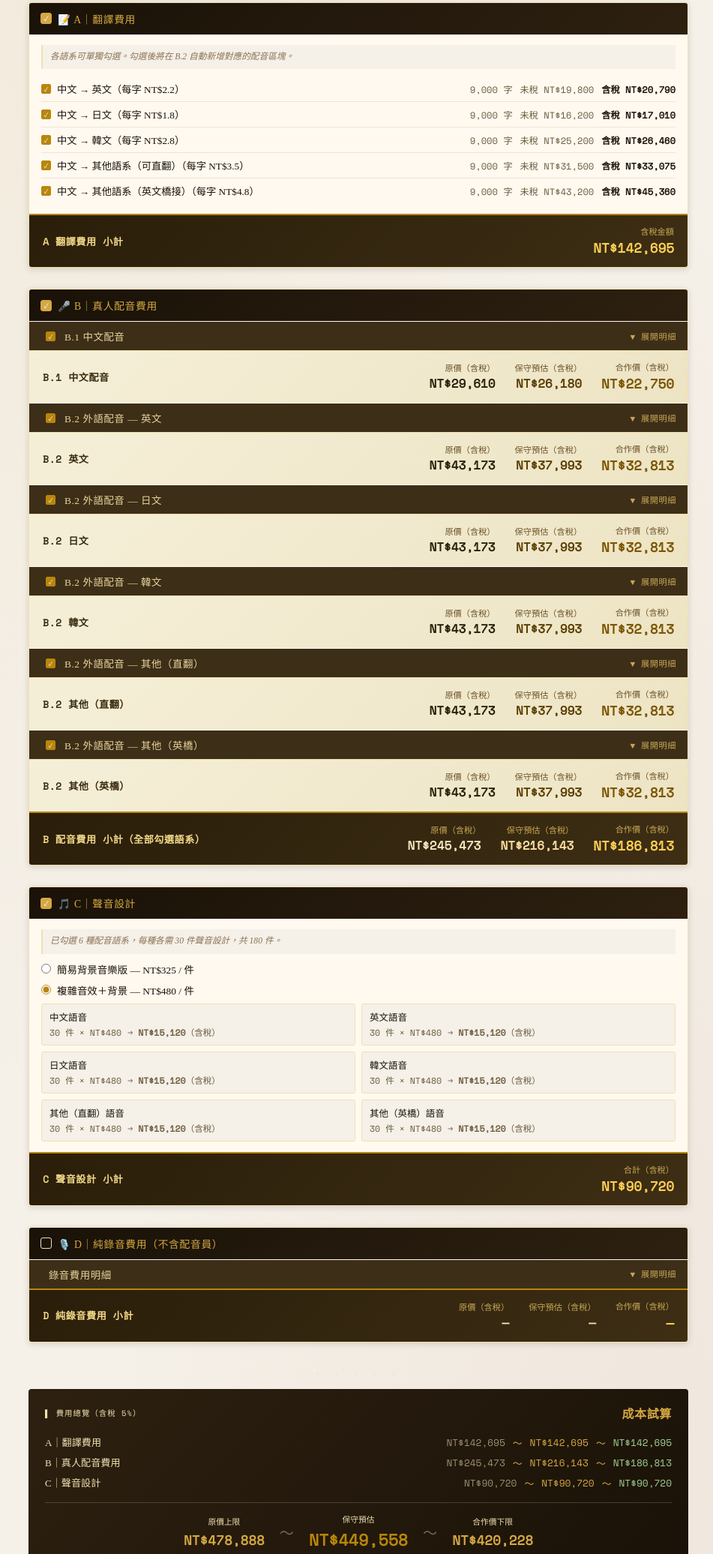
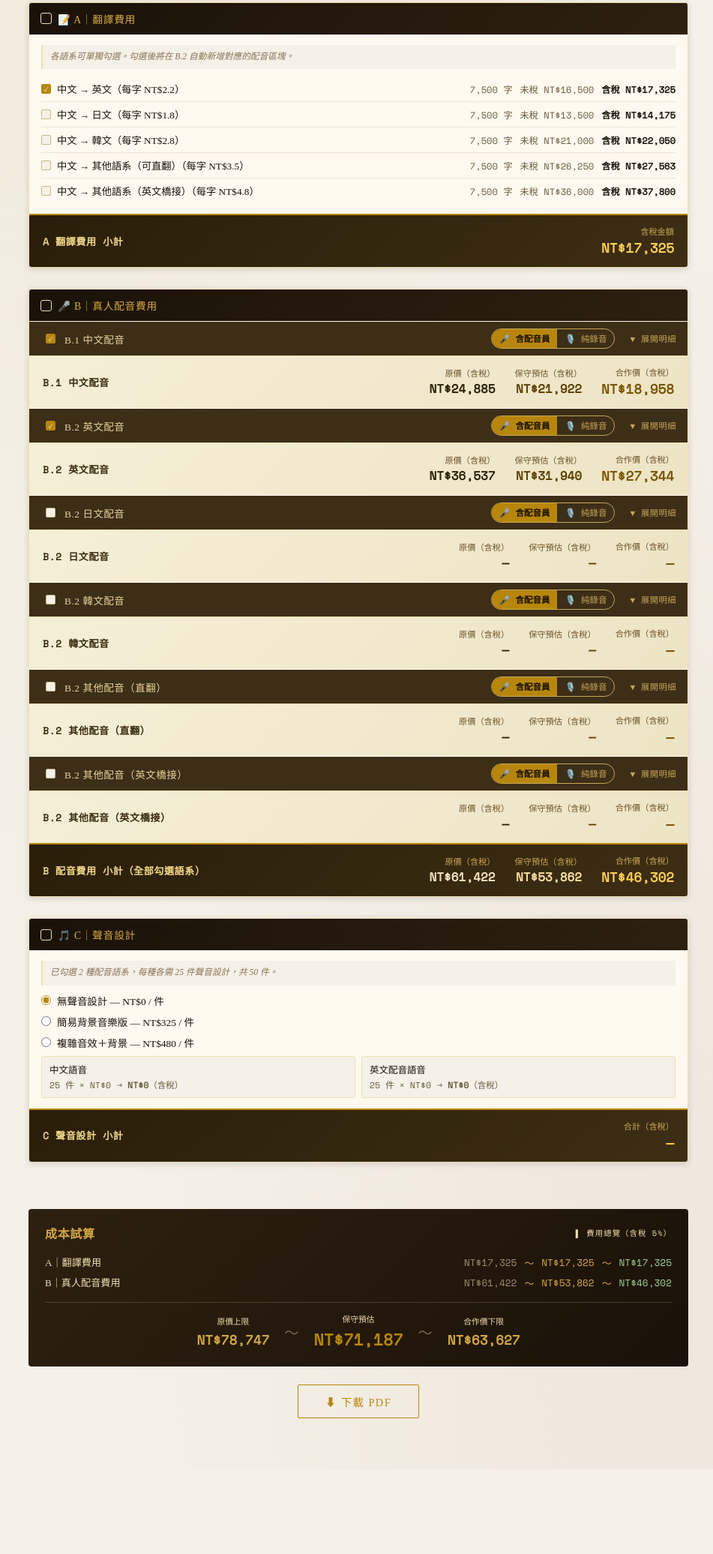
Before and after one commit to ougaga26-lab/AudioGuideCostEstimator, a plain HTML site: page index.html in a window 1280 px wide. Shown: the part 504-2576 px from the top of the page at 75% size, without its empty margins (162-1113 px from the left). After the commit the page ends 2463 px from the top, so only its background shows below. Drawn offline with nearby package versions, Linux system fonts and the light colour scheme.

Commit message:
Implement mode toggle and update input defaults
Add mode toggle functionality and update input values for character count and item count.

```diff
--- a/index.html
+++ b/index.html
@@ -83,6 +83,12 @@ h1 span{color:var(--gold);}
 .stot-val{font-family:'Space Mono',monospace;font-size:1rem;color:#f5e8c0;font-weight:bold;}
 .stot-val.gold{color:#ffd055;font-size:1.1rem;font-weight:bold;}
 .stot-val.mid{color:#ffe0a0;font-size:1rem;font-weight:bold;}
+
+/* Mode toggle switch (VO / REC) */
+.mode-toggle{display:flex;align-items:center;gap:0;border-radius:20px;overflow:hidden;border:1px solid #c8a855;flex-shrink:0;}
+.mode-toggle-btn{background:transparent;border:none;padding:4px 10px;font-size:.72rem;font-family:'Space Mono',monospace;cursor:pointer;color:#c8a855;transition:all .2s;white-space:nowrap;}
+.mode-toggle-btn.active{background:var(--gold);color:var(--ink);font-weight:bold;}
+.mode-toggle-btn:hover:not(.active){background:rgba(200,168,85,.15);}
 
 /* Sub-level totals (B.1, B.2 each) — light bg, dark text */
 .sub-sec-total{background:linear-gradient(135deg,#f5efd8,#ede4c4);border-top:1px solid var(--gold-p);padding:13px 18px;display:flex;flex-wrap:wrap;gap:8px 26px;justify-content:flex-end;align-items:center;}
@@ -198,8 +204,8 @@ td.num{font-family:'Space Mono',monospace;}
       <span class="card-icon">✍️</span>
       <div class="card-title">以中文總字數估算</div>
       <div class="input-group">
-        <div class="input-row"><label>中文總字數</label><input type="number" id="chars-input" value="9000" min="1" oninput="onInput()"><span class="unit">字</span></div>
-        <div class="input-row"><label>總共則數</label><input type="number" id="chars-count" value="30" min="1" oninput="onInput()"><span class="unit">則</span></div>
+        <div class="input-row"><label>中文總字數</label><input type="number" id="chars-input" value="7500" min="1" oninput="onInput()"><span class="unit">字</span></div>
+        <div class="input-row"><label>總共則數</label><input type="number" id="chars-count" value="25" min="1" oninput="onInput()"><span class="unit">則</span></div>
       </div>
     </div>
     <div class="mode-card" id="card-mins" onclick="selectMode('mins')">
@@ -251,12 +257,16 @@ td.num{font-family:'Space Mono',monospace;}
       <div class="sub-hd" onclick="toggleSubBody('sub-b1')">
         <input type="checkbox" class="sub-cb" id="chk-B1" checked onclick="event.stopPropagation()" onchange="syncBHeader();recalcC();recalcGrand()">
         &nbsp;B.1 中文配音
-        <span class="sub-toggle-icon" id="icon-sub-b1">▼ 展開明細</span>
+        <div class="mode-toggle" onclick="event.stopPropagation()" style="margin-left:auto;">
+          <button class="mode-toggle-btn active" id="b1-btn-vo" onclick="setLangMode('b1','vo')">🎤 含配音員</button>
+          <button class="mode-toggle-btn" id="b1-btn-rec" onclick="setLangMode('b1','rec')">🎙️ 純錄音</button>
+        </div>
+        <span class="sub-toggle-icon" id="icon-sub-b1" style="margin-left:12px;">▼ 展開明細</span>
       </div>
       <div class="sub-body" id="sub-b1">
         <div class="note">錄製時間約成品時間的 5 倍（10 分鐘成品 ≈ 50 分鐘錄製）</div>
         <table>
-          <thead><tr><th>項目</th><th>計算方式</th><th class="r">原價</th><th class="r">保守預估</th><th class="r">合作價</th></tr></thead>
+          <thead><tr><th>項目</th><th>單價</th><th>計算方式</th><th class="r">原價</th><th class="r">保守預估</th><th class="r">合作價</th></tr></thead>
           <tbody id="tbl-b1"></tbody>
         </table>
       </div>
@@ -283,18 +293,22 @@ td.num{font-family:'Space Mono',monospace;}
   <div class="cat-wrap" style="animation-delay:.18s">
     <div class="cat-hd">
       <label class="cat-hd-label" onclick="event.stopPropagation()">
-        <input type="checkbox" class="cb" id="chk-C" checked onchange="recalcGrand()">
+        <input type="checkbox" class="cb" id="chk-C" checked onclick="return false">
         🎵 C｜聲音設計
       </label>
     </div>
     <div class="cat-body" id="body-C">
       <div class="note" id="sound-note">依配音語系數量計費，每種語系的語音各自需要聲音設計。</div>
       <div class="radio-row">
-        <input type="radio" name="sound" id="s-simple" value="325" onchange="recalcC();recalcGrand()">
+        <input type="radio" name="sound" id="s-none" value="0" onchange="$('chk-C').checked=false;recalcC();recalcGrand()">
+        <label for="s-none">無聲音設計 — NT$0 / 件</label>
+      </div>
+      <div class="radio-row">
+        <input type="radio" name="sound" id="s-simple" value="325" onchange="$('chk-C').checked=true;recalcC();recalcGrand()">
         <label for="s-simple">簡易背景音樂版 — NT$325 / 件</label>
       </div>
       <div class="radio-row">
-        <input type="radio" name="sound" id="s-complex" value="480" checked onchange="recalcC();recalcGrand()">
+        <input type="radio" name="sound" id="s-complex" value="480" checked onchange="$('chk-C').checked=true;recalcC();recalcGrand()">
         <label for="s-complex">複雜音效＋背景 — NT$480 / 件</label>
       </div>
       <!-- per-lang breakdown -->
@@ -306,44 +320,13 @@ td.num{font-family:'Space Mono',monospace;}
     </div>
   </div>
 
-  <!-- D: Pure Recording -->
-  <div class="cat-wrap" style="animation-delay:.24s">
-    <div class="cat-hd">
-      <label class="cat-hd-label" onclick="event.stopPropagation()">
-        <input type="checkbox" class="cb" id="chk-D" onchange="recalcGrand()">
-        🎙️ D｜純錄音費用（不含配音員）
-      </label>
-    </div>
-    <div class="sub-wrap">
-      <div class="sub-hd" onclick="toggleSubBody('sub-d')">
-        &nbsp;錄音費用明細
-        <span class="sub-toggle-icon" id="icon-sub-d">▼ 展開明細</span>
-      </div>
-      <div class="sub-body" id="sub-d">
-        <div class="note">錄製時間約成品時間的 6 倍（10 分鐘成品 ≈ 1 小時錄製），預設未勾選。</div>
-        <table>
-          <thead><tr><th>項目</th><th>計算方式</th><th class="r">原價</th><th class="r">保守預估</th><th class="r">合作價</th></tr></thead>
-          <tbody id="tbl-d"></tbody>
-        </table>
-      </div>
-    </div>
-    <div class="sec-total" id="sec-tot-D">
-      <span class="sec-total-label">D 純錄音費用 小計</span>
-      <div class="stot"><span class="stot-lbl">原價（含稅）</span><span class="stot-val" id="stot-D-orig">—</span></div>
-      <div class="stot"><span class="stot-lbl">保守預估（含稅）</span><span class="stot-val mid" id="stot-D-mid">—</span></div>
-      <div class="stot"><span class="stot-lbl">合作價（含稅）</span><span class="stot-val gold" id="stot-D-collab">—</span></div>
-    </div>
-  </div>
-
   <div class="ornament">· · · · ·</div>
 
   <!-- Grand total panel -->
   <div class="grand-panel">
     <div class="gp-header">
-      <div>
-        <div class="gp-title">▌ 費用總覽（含稅 5%）</div>
-      </div>
       <div class="gp-label-main">成本試算</div>
+      <div class="gp-title">▌ 費用總覽（含稅 5%）</div>
     </div>
     <div class="gp-breakdown" id="gp-breakdown"></div>
     <div class="gp-total-row" id="gp-total-row">
@@ -384,33 +367,84 @@ function fmtTime(mins){
 }
 
 const LANGS=[
-  {key:'en',name:'英文',   label:'中文 → 英文',               rate:2.2},
-  {key:'ja',name:'日文',   label:'中文 → 日文',               rate:1.8},
-  {key:'ko',name:'韓文',   label:'中文 → 韓文',               rate:2.8},
-  {key:'ot',name:'其他（直翻）',label:'中文 → 其他語系（可直翻）',rate:3.5},
-  {key:'ob',name:'其他（英橋）',label:'中文 → 其他語系（英文橋接）',rate:4.8},
+  {key:'en',name:'英文配音',         label:'中文 → 英文',               rate:2.2},
+  {key:'ja',name:'日文配音',         label:'中文 → 日文',               rate:1.8},
+  {key:'ko',name:'韓文配音',         label:'中文 → 韓文',               rate:2.8},
+  {key:'ot',name:'其他配音（直翻）', label:'中文 → 其他語系（可直翻）', rate:3.5},
+  {key:'ob',name:'其他配音（英文橋接）',label:'中文 → 其他語系（英文橋接）',rate:4.8},
 ];
 const B1=[
-  {n:'中文配音',   h:5000,oM:1,cM:1,t:'hr'},
-  {n:'剪輯費',     h:800, oM:2,cM:0,t:'hr'},
-  {n:'錄音室租金', h:1500,oM:1,cM:1,t:'hr'},
-  {n:'領班費',     h:1200,oF:1,cF:0,t:'fx'},
-  {n:'聲導費',     h:2000,oF:0,cF:0,t:'fx'},
+  {n:'中文配音',   h:5000,oM:1,cM:1,t:'hr',u:'/ 小時'},
+  {n:'剪輯費',     h:800, oM:2,cM:0,t:'hr',u:'/ 小時'},
+  {n:'錄音室租金', h:1500,oM:1,cM:1,t:'hr',u:'/ 小時'},
+  {n:'領班費',     h:1200,oF:1,cF:0,t:'fx',u:'/ 場'},
+  {n:'聲導費',     h:2000,oF:0,cF:0,t:'fx',u:'/ 場'},
 ];
 const B2=[
-  {n:'外語配音',   h:6000,oM:1,cM:1,t:'hr'},
-  {n:'剪輯費',     h:800, oM:2,cM:0,t:'hr'},
-  {n:'錄音室租金', h:1500,oM:1,cM:1,t:'hr'},
-  {n:'領班費',     h:1200,oF:1,cF:0,t:'fx'},
-  {n:'聲導費',     h:2000,oF:1,cF:0,t:'fx'},
+  {n:'外語配音',   h:6000,oM:1,cM:1,t:'hr',u:'/ 小時'},
+  {n:'剪輯費',     h:800, oM:2,cM:0,t:'hr',u:'/ 小時'},
+  {n:'錄音室租金', h:1500,oM:1,cM:1,t:'hr',u:'/ 小時'},
+  {n:'領班費',     h:1200,oF:1,cF:0,t:'fx',u:'/ 場'},
+  {n:'聲導費',     h:2000,oF:1,cF:0,t:'fx',u:'/ 場'},
+];
+const B2_OTHER=[
+  {n:'外語配音',   h:6500,oM:1,cM:1,t:'hr',u:'/ 小時'},
+  {n:'剪輯費',     h:800, oM:2,cM:0,t:'hr',u:'/ 小時'},
+  {n:'錄音室租金', h:1500,oM:1,cM:1,t:'hr',u:'/ 小時'},
+  {n:'領班費',     h:1200,oF:1,cF:0,t:'fx',u:'/ 場'},
+  {n:'聲導費',     h:2000,oF:1,cF:0,t:'fx',u:'/ 場'},
 ];
 const D=[
-  {n:'剪輯費',     h:800, oM:2,cM:0,t:'hr'},
-  {n:'錄音室租金', h:1500,oM:1,cM:1,t:'hr'},
-  {n:'領班費',     h:1200,oF:1,cF:0,t:'fx'},
+  {n:'剪輯費',     h:800, oM:2,cM:0,t:'hr',u:'/ 小時'},
+  {n:'錄音室租金', h:1500,oM:1,cM:1,t:'hr',u:'/ 小時'},
+  {n:'領班費',     h:1200,oF:1,cF:0,t:'fx',u:'/ 場'},
 ];
 
-let mode='chars', zhMins=40, fMins=50, zhChars=9000, nItems=30;
+let mode='chars', zhMins=7500/225, fMins=(7500/225)*1.25, zhChars=7500, nItems=25;
+// langMode: 'vo' = voiceover (含配音員), 'rec' = pure recording (純錄音)
+// keys: 'b1' for B.1, lang.key for each B.2
+const langMode = { b1:'vo', en:'vo', ja:'vo', ko:'vo', ot:'vo', ob:'vo' };
+
+function setLangMode(key, m){
+  langMode[key]=m;
+  // update toggle button styles
+  const voBtn=$(key+'-btn-vo'), recBtn=$(key+'-btn-rec');
+  if(voBtn&&recBtn){
+    voBtn.classList.toggle('active', m==='vo');
+    recBtn.classList.toggle('active', m==='rec');
+  }
+  // update note in sub-body
+  const noteEl=document.querySelector(`#sub-${key==='b1'?'b1':('B2_'+key)} .note`);
+  if(noteEl){
+    if(m==='rec') noteEl.textContent='純錄音（客戶自備配音員）：錄製時間約成品時間的 6 倍';
+    else noteEl.textContent = key==='b1'
+      ? '錄製時間約成品時間的 5 倍（10 分鐘成品 ≈ 50 分鐘錄製）'
+      : '外語時長約中文的 1.25 倍；錄製時間約成品的 5 倍';
+  }
+  // re-render B1 table if toggling b1 mode
+  if(key==='b1'){
+    const d=calcRows(getItemsAndHrs('b1').items, getItemsAndHrs('b1').hrs);
+    renderTableRows('tbl-b1', d);
+  } else {
+    recalcB2Values();
+  }
+  recalcC();
+  recalcGrand();
+}
+
+function getItemsAndHrs(key){
+  const m = langMode[key]||'vo';
+  if(key==='b1'){
+    return m==='vo'
+      ? {items:B1, hrs:zhMins*REC_VO/60}
+      : {items:D,  hrs:zhMins*REC_A/60};
+  } else {
+    const b2Items = (key==='ot'||key==='ob') ? B2_OTHER : B2;
+    return m==='vo'
+      ? {items:b2Items, hrs:fMins*REC_VO/60}
+      : {items:D,       hrs:fMins*REC_A/60};
+  }
+}
 
 const $=id=>document.getElementById(id);
 const fmt=n=>'NT$'+Math.round(n).toLocaleString('zh-TW');
@@ -423,14 +457,17 @@ function calcRows(items, recHrs){
     if(it.t==='hr'){o=it.h*recHrs*(it.oM||0);c=it.h*recHrs*(it.cM||0);desc=(it.oM||0)>0?`錄製 ${recHrs.toFixed(2)}h × ${it.oM}`:'不計';}
     else{o=it.h*(it.oF||0);c=it.h*(it.cF||0);desc=(it.oF||0)>0?`${it.oF} 場`:'不計';}
     orig+=o;collab+=c;
-    return {n:it.n,desc,o,c,mid:(o+c)/2};
+    const unitStr = `NT$${it.h.toLocaleString('zh-TW')} ${it.u||''}`;
+    return {n:it.n,unit:unitStr,desc,o,c,mid:(o+c)/2};
   });
   return {rows,orig,collab,mid:(orig+collab)/2};
 }
 
 function renderTableRows(tbodyId, data){
   $(tbodyId).innerHTML=data.rows.map(r=>`<tr>
-    <td>${r.n}</td><td class="dim">${r.desc}</td>
+    <td>${r.n}</td>
+    <td class="dim">${r.unit}</td>
+    <td class="dim">${r.desc}</td>
     <td class="num r">${r.o>0?fmt(r.o):'—'}</td>
     <td class="num r">${r.mid>0?fmt(r.mid):'—'}</td>
     <td class="num r">${r.c>0?fmt(r.c):'—'}</td>
@@ -466,7 +503,11 @@ function syncAHeader(){
 // ── B: toggle all B subs ──
 function toggleAllB(checked){
   $('chk-B1').checked=checked;
-  LANGS.forEach(l=>{const e=$('chk-B2_'+l.key);if(e)e.checked=checked;});
+  LANGS.forEach(l=>{
+    b2Checked[l.key]=checked;
+    const e=$('chk-B2_'+l.key);
+    if(e) e.checked=checked;
+  });
   recalcC();recalcGrand();
 }
 function syncBHeader(){
@@ -482,8 +523,9 @@ function checkedB2Langs(){return LANGS.filter(l=>{const e=$('chk-B2_'+l.key);ret
 
 function activeVoiceList(){
   const list=[];
-  if($('chk-B1')&&$('chk-B1').checked)list.push({key:'zh',name:'中文'});
-  LANGS.forEach(l=>{const e=$('chk-B2_'+l.key);if(e&&e.checked)list.push({key:l.key,name:l.name});});
+  // Only count langs in VO mode for sound design (pure recording doesn't need sound design per-lang)
+  if($('chk-B1')&&$('chk-B1').checked&&(langMode['b1']||'vo')==='vo') list.push({key:'zh',name:'中文'});
+  LANGS.forEach(l=>{const e=$('chk-B2_'+l.key);if(e&&e.checked&&(langMode[l.key]||'vo')==='vo')list.push({key:l.key,name:l.name});});
   return list;
 }
 
@@ -491,18 +533,16 @@ function activeVoiceList(){
 function recalcB2Values(){
   LANGS.forEach(lang=>{
     const bid='B2_'+lang.key;
-    const recHrs=fMins*REC_VO/60;
-    const data=calcRows(B2,recHrs);
+    const {items,hrs}=getItemsAndHrs(lang.key);
+    const data=calcRows(items,hrs);
     const {rows,orig,collab,mid}=data;
-    // update tbody
     const tbody=document.querySelector(`#sub-${bid} tbody`);
     if(tbody) tbody.innerHTML=rows.map(r=>`<tr>
-      <td>${r.n}</td><td class="dim">${r.desc}</td>
+      <td>${r.n}</td><td class="dim">${r.unit}</td><td class="dim">${r.desc}</td>
       <td class="num r">${r.o>0?fmt(r.o):'—'}</td>
       <td class="num r">${r.mid>0?fmt(r.mid):'—'}</td>
       <td class="num r">${r.c>0?fmt(r.c):'—'}</td>
     </tr>`).join('');
-    // update sub-totals: find the sec-total after sub-body
     const subWrap=document.querySelector(`#chk-${bid}`)?.closest('.sub-wrap');
     if(subWrap){
       const vals=subWrap.querySelectorAll('.stot-val');
@@ -514,33 +554,45 @@ function recalcB2Values(){
   recalcC();
 }
 
+// Default B2 checked state — only EN on first load
+const b2Checked = { en:true, ja:false, ko:false, ot:false, ob:false };
+
 // ── Rebuild B2 blocks ──
 function rebuildB2(){
   const container=$('b2-container');
   container.innerHTML='';
   LANGS.forEach((lang,idx)=>{
     const bid='B2_'+lang.key;
-    const recHrs=fMins*REC_VO/60;
-    const data=calcRows(B2,recHrs);
+    const {items,hrs}=getItemsAndHrs(lang.key);
+    const data=calcRows(items,hrs);
     const {rows,orig,collab,mid}=data;
     const rowsHtml=rows.map(r=>`<tr>
-      <td>${r.n}</td><td class="dim">${r.desc}</td>
+      <td>${r.n}</td><td class="dim">${r.unit}</td><td class="dim">${r.desc}</td>
       <td class="num r">${r.o>0?fmt(r.o):'—'}</td>
       <td class="num r">${r.mid>0?fmt(r.mid):'—'}</td>
       <td class="num r">${r.c>0?fmt(r.c):'—'}</td>
     </tr>`).join('');
+    const curMode=langMode[lang.key]||'vo';
+    const noteText=curMode==='vo'
+      ? '外語時長約中文的 1.25 倍；錄製時間約成品的 5 倍'
+      : '純錄音（客戶自備配音員）：錄製時間約成品時間的 6 倍';
+    const isChecked = b2Checked[lang.key] !== false;
     container.insertAdjacentHTML('beforeend',`
       <div class="sub-wrap">
         <div class="sub-hd" onclick="toggleSubBody('sub-${bid}')">
-          <input type="checkbox" class="sub-cb" id="chk-${bid}" checked
-            onclick="event.stopPropagation()" onchange="syncBHeader();recalcC();recalcGrand()">
-          &nbsp;B.2 外語配音 — ${lang.name}
-          <span class="sub-toggle-icon" id="icon-sub-${bid}">▼ 展開明細</span>
+          <input type="checkbox" class="sub-cb" id="chk-${bid}" ${isChecked?'checked':''}
+            onclick="event.stopPropagation()" onchange="b2Checked['${lang.key}']=this.checked;syncBHeader();recalcC();recalcGrand()">
+          &nbsp;B.2 ${lang.name}
+          <div class="mode-toggle" onclick="event.stopPropagation()" style="margin-left:auto;">
+            <button class="mode-toggle-btn ${curMode==='vo'?'active':''}" id="${lang.key}-btn-vo" onclick="setLangMode('${lang.key}','vo')">🎤 含配音員</button>
+            <button class="mode-toggle-btn ${curMode==='rec'?'active':''}" id="${lang.key}-btn-rec" onclick="setLangMode('${lang.key}','rec')">🎙️ 純錄音</button>
+          </div>
+          <span class="sub-toggle-icon" id="icon-sub-${bid}" style="margin-left:12px;">▼ 展開明細</span>
         </div>
         <div class="sub-body" id="sub-${bid}">
-          <div class="note">外語時長約中文的 1.25 倍；錄製時間約成品的 5 倍</div>
+          <div class="note">${noteText}</div>
           <table>
-            <thead><tr><th>項目</th><th>計算方式</th><th class="r">原價</th><th class="r">保守預估</th><th class="r">合作價</th></tr></thead>
+            <thead><tr><th>項目</th><th>單價</th><th>計算方式</th><th class="r">原價</th><th class="r">保守預估</th><th class="r">合作價</th></tr></thead>
             <tbody>${rowsHtml}</tbody>
           </table>
         </div>
@@ -609,7 +661,8 @@ function recalcGrand(){
   // B
   let bOrig=0,bCollab=0,bMid=0,bAny=false;
   if($('chk-B1')&&$('chk-B1').checked){
-    const d=calcRows(B1,zhMins*REC_VO/60);
+    const {items,hrs}=getItemsAndHrs('b1');
+    const d=calcRows(items,hrs);
     $('sb1-orig').textContent=fmt(d.orig*TAX);
     $('sb1-mid').textContent=fmt(d.mid*TAX);
     $('sb1-collab').textContent=fmt(d.collab*TAX);
@@ -622,7 +675,8 @@ function recalcGrand(){
     const subWrap=e?.closest('.sub-wrap');
     const vals=subWrap?.querySelectorAll('.stot-val');
     if(e&&e.checked){
-      const d=calcRows(B2,fMins*REC_VO/60);
+      const {items,hrs}=getItemsAndHrs(l.key);
+      const d=calcRows(items,hrs);
       if(vals&&vals[0]){vals[0].textContent=fmt(d.orig*TAX);vals[1].textContent=fmt(d.mid*TAX);vals[2].textContent=fmt(d.collab*TAX);}
       bOrig+=d.orig*TAX;bCollab+=d.collab*TAX;bMid+=d.mid*TAX;bAny=true;
     } else {
@@ -652,18 +706,6 @@ function recalcGrand(){
     }
   } else {
     $('stot-C-tax').textContent='—';
-  }
-
-  // D
-  if($('chk-D')&&$('chk-D').checked){
-    const d=calcRows(D,zhMins*REC_A/60);
-    $('stot-D-orig').textContent=fmt(d.orig*TAX);
-    $('stot-D-mid').textContent=fmt(d.mid*TAX);
-    $('stot-D-collab').textContent=fmt(d.collab*TAX);
-    lines.push({lbl:'D｜純錄音費用',orig:d.orig*TAX,mid:d.mid*TAX,collab:d.collab*TAX});
-    origSum+=d.orig*TAX;collabSum+=d.collab*TAX;any=true;
-  } else {
-    $('stot-D-orig').textContent='—';$('stot-D-mid').textContent='—';$('stot-D-collab').textContent='—';
   }
 
   const midSum=(origSum+collabSum)/2;
@@ -697,14 +739,15 @@ function recalcGrand(){
 }
 
 // ── Main calculate ──
+let firstRun = true;
 function calculate(){
   if(mode==='chars'){
-    zhChars=parseFloat($('chars-input').value)||9000;
-    nItems=parseFloat($('chars-count').value)||30;
+    zhChars=parseFloat($('chars-input').value)||7500;
+    nItems=parseFloat($('chars-count').value)||25;
     zhMins=zhChars/CPM;
   } else {
     zhMins=parseFloat($('mins-input').value)||40;
-    nItems=parseFloat($('mins-count').value)||30;
+    nItems=parseFloat($('mins-count').value)||25;
     zhChars=zhMins*CPM;
   }
   fMins=zhMins*ZH2F;
@@ -719,25 +762,43 @@ function calculate(){
     <div class="param-item">每則外語時長<strong>${fmtTime(fMins/nItems)}</strong></div>
   `;
 
+  // Save current A checkbox state before rebuilding
+  const savedLangState={};
+  LANGS.forEach(l=>{ const e=$('lang-'+l.key); if(e) savedLangState[l.key]=e.checked; });
+
   // A rows
   $('trans-rows').innerHTML=LANGS.map(l=>{
     const pre=zhChars*l.rate,tax=pre*TAX;
     return `<div class="lang-row">
-      <input type="checkbox" class="sub-cb" id="lang-${l.key}" checked onchange="syncAHeader();recalcGrand()">
+      <input type="checkbox" class="sub-cb" id="lang-${l.key}" onchange="syncAHeader();recalcGrand()">
       <label for="lang-${l.key}">${l.label}（每字 NT$${l.rate}）</label>
       <div class="lang-nums"><span>${fmtN(zhChars)} 字</span><span>未稅 ${fmt(pre)}</span><span><strong>含稅 ${fmt(tax)}</strong></span></div>
     </div>`;
   }).join('');
 
+  // Apply defaults on first run; otherwise restore saved state
+  if(firstRun){
+    firstRun=false;
+    // A: only EN checked
+    LANGS.forEach(l=>{ const e=$('lang-'+l.key); if(e) e.checked=(l.key==='en'); });
+    // B: B1 checked, B2 handled by b2Checked initialisation above
+    $('chk-B1').checked=true;
+    syncBHeader();
+    // Sound: 無聲音設計
+    $('s-none').checked=true;
+    $('chk-C').checked=false;
+  } else {
+    // Restore A checkbox state after innerHTML rebuild
+    LANGS.forEach(l=>{ const e=$('lang-'+l.key); if(e&&savedLangState[l.key]!==undefined) e.checked=savedLangState[l.key]; });
+  }
+  syncAHeader();
+
   // B1 table
-  renderTableRows('tbl-b1', calcRows(B1, zhMins*REC_VO/60));
+  const b1data=calcRows(getItemsAndHrs('b1').items, getItemsAndHrs('b1').hrs);
+  renderTableRows('tbl-b1', b1data);
 
-  // B2 — always show all langs, only rebuild on first load (container empty) or recalc values
-  if(!$('b2-container').children.length) rebuildB2();
-  else recalcB2Values();
-
-  // D table
-  renderTableRows('tbl-d', calcRows(D, zhMins*REC_A/60));
+  // B2 — always rebuild to keep thead and values fresh
+  rebuildB2();
 
   recalcGrand();
   $('results').classList.add('visible');
@@ -765,8 +826,14 @@ function downloadPdf(){
   // Format datetime
   const now = new Date();
   const pad = n=>String(n).padStart(2,'0');
-  const dateStr = `${now.getFullYear()}-${pad(now.getMonth()+1)}-${pad(now.getDate())}`;
-  const timeStr = `${pad(now.getHours())}:${pad(now.getMinutes())}`;
+  const dateStr = `${now.getFullYear()}${pad(now.getMonth()+1)}${pad(now.getDate())}`;
+  const timeStr = `${pad(now.getHours())}${pad(now.getMinutes())}`;
+  const displayDate = `${now.getFullYear()}-${pad(now.getMonth()+1)}-${pad(now.getDate())}`;
+  const displayTime = `${pad(now.getHours())}:${pad(now.getMinutes())}`;
+
+  // Set document title → browser uses this as default PDF filename
+  const origTitle = document.title;
+  document.title = `ARTOGO語音導覽成本評估_${projName}_${dateStr}${timeStr}`;
 
   // Expand all collapsed sub-bodies temporarily
   const collapsed = document.querySelectorAll('.sub-body:not(.open)');
@@ -779,7 +846,7 @@ function downloadPdf(){
     <div style="font-family:'Noto Serif TC',serif;padding:18px 0 14px;border-bottom:2px solid #b8860b;margin-bottom:18px;">
       <div style="font-size:.72rem;letter-spacing:.15em;color:#b8860b;font-family:'Space Mono',monospace;text-transform:uppercase;margin-bottom:4px;">ARTOGO 語音導覽成本估算報告</div>
       <div style="font-size:1.3rem;font-weight:700;color:#1a1208;">${projName}</div>
-      <div style="font-size:.76rem;color:#6b5c3e;font-family:'Space Mono',monospace;margin-top:4px;">${dateStr} ${timeStr} 下載</div>
+      <div style="font-size:.76rem;color:#6b5c3e;font-family:'Space Mono',monospace;margin-top:4px;">${displayDate} ${displayTime} 下載</div>
     </div>`;
   document.body.insertBefore(printHeader, document.body.firstChild);
 
@@ -812,6 +879,7 @@ function downloadPdf(){
       printHeader.remove();
       style.remove();
       hideEls.forEach(el=>delete el.dataset.hide);
+      document.title = origTitle;
     }, 1000);
   }, 200);
 }
```
